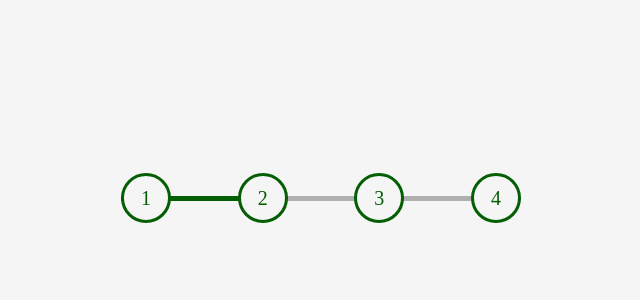
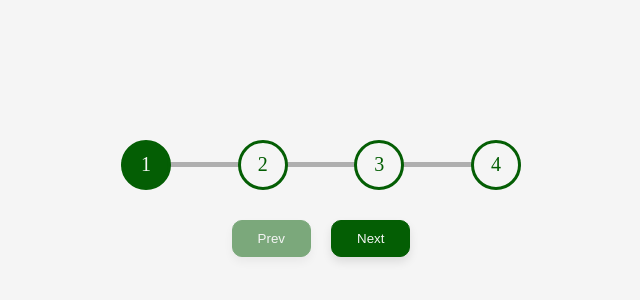
Before and after one commit to ShevViktoryia/Step-Progress-Bar, a plain HTML site: page index.html in a window 1280 px wide. Shown: the part 202-502 px from the top of the page, without its empty margins (319-959 px from the left). Drawn offline with Linux system fonts and the light colour scheme.

Commit message:
feat: add switched functionality

```diff
--- a/index.html
+++ b/index.html
@@ -27,7 +27,7 @@
   <body>
     <div class="bar-container">
       <div class="bar-steps">
-        <span class="bar-btn">1</span>
+        <span class="bar-btn active">1</span>
         <span class="bar-btn">2</span>
         <span class="bar-btn">3</span>
         <span class="bar-btn">4</span>
@@ -35,7 +35,11 @@
           <span class="line"></span>
         </div>
       </div>
+      <div class="btns-container">
+        <button class="prev-btn" disabled>Prev</button>
+        <button class="next-btn">Next</button>
+      </div>
     </div>
-    <script src="./script.js"></script>
+    <script src="script.js"></script>
   </body>
 </html>
--- a/script.js
+++ b/script.js
@@ -0,0 +1,24 @@
+const bar_btns = document.querySelectorAll(".bar-btn");
+const line = document.querySelector(".line");
+const buttons = document.querySelectorAll("button");
+
+let curStage = 1;
+
+const updateBar = (e) => {
+  curStage = e.target.className === "next-btn" ? ++curStage : --curStage;
+  bar_btns.forEach((btn, ind) => {
+    btn.classList[`${ind < curStage ? "add" : "remove"}`]("active");
+  });
+  line.style.width = `${((curStage - 1) / (bar_btns.length - 1)) * 100}%`;
+  if (curStage === bar_btns.length) {
+    buttons[1].disabled = true;
+  } else if (curStage === 1) {
+    buttons[0].disabled = true;
+  } else {
+    buttons.forEach((btn) => (btn.disabled = false));
+  }
+};
+
+buttons.forEach((btn) => {
+  btn.addEventListener("click", updateBar);
+});
--- a/styles.css
+++ b/styles.css
@@ -15,6 +15,11 @@ body {
 .bar-container {
   max-width: 400px;
   width: 100%;
+  display: flex;
+  flex-direction: column;
+  justify-content: center;
+  align-items: center;
+  gap: 30px;
 }
 
 .bar-steps {
@@ -36,6 +41,12 @@ body {
   justify-content: center;
   color: rgb(4, 94, 4);
   font-size: 20px;
+  transition: 0.6s;
+}
+
+.bar-btn.active {
+  background-color: rgb(4, 94, 4);
+  color: whitesmoke;
 }
 
 .progress-line {
@@ -49,7 +60,29 @@ body {
 .line {
   position: absolute;
   height: 5px;
-  width: 33%;
+  width: 0%;
   height: 100%;
   background-color: rgb(4, 94, 4);
+  transition: 0.6s;
 }
+
+.btns-container {
+  display: flex;
+  gap: 20px;
+}
+
+.btns-container button {
+  padding: 10px 25px;
+  background-color: rgb(4, 94, 4);
+  border: 1px solid rgb(4, 94, 4);
+  border-radius: 10px;
+  color: whitesmoke;
+  font-weight: 500;
+  cursor: pointer;
+  box-shadow: 0 5px 10px rgba(0, 0, 0, 0.1);
+}
+
+.btns-container button:disabled {
+  opacity: 0.5;
+  cursor: not-allowed;
+}
```
